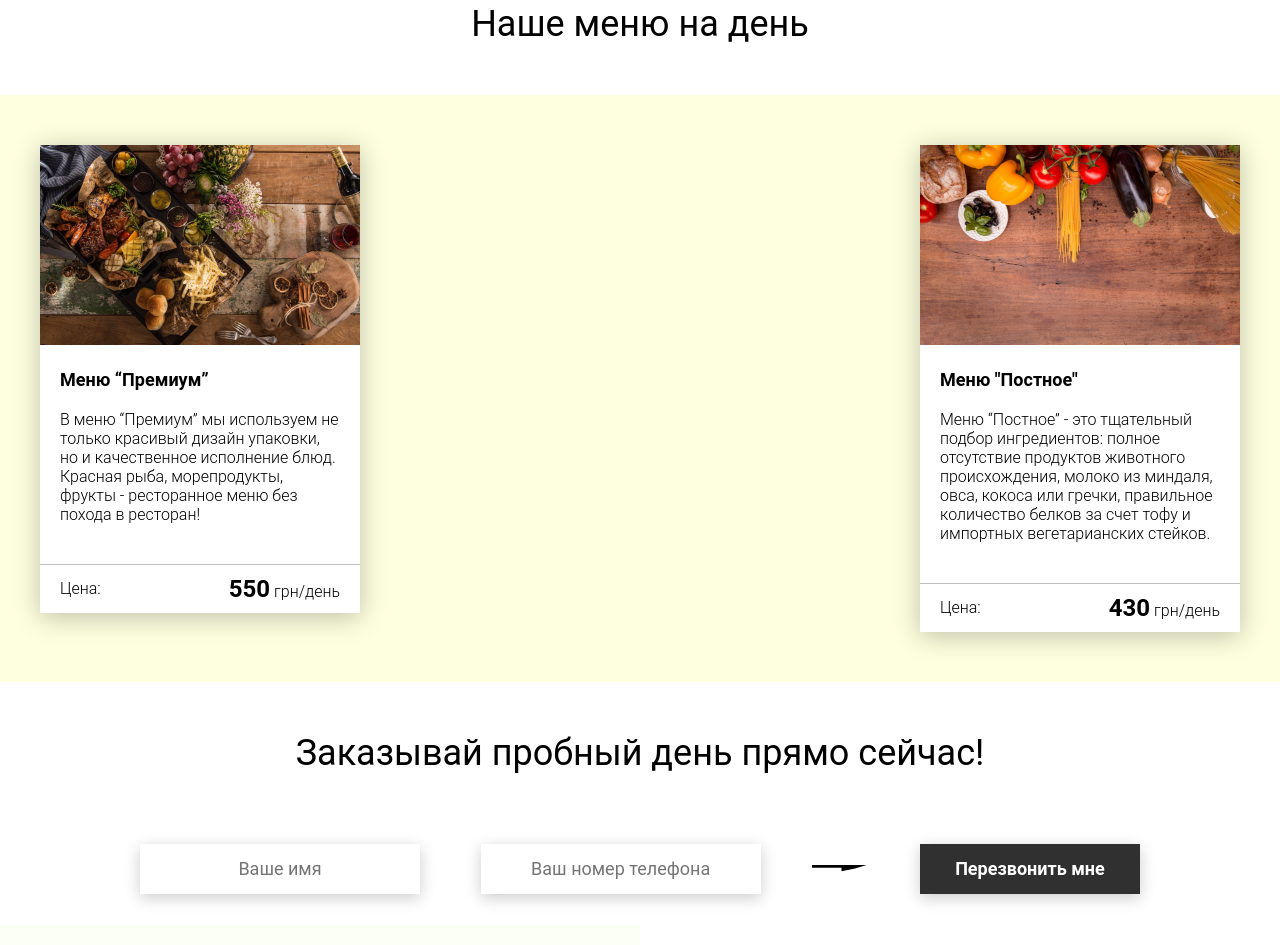
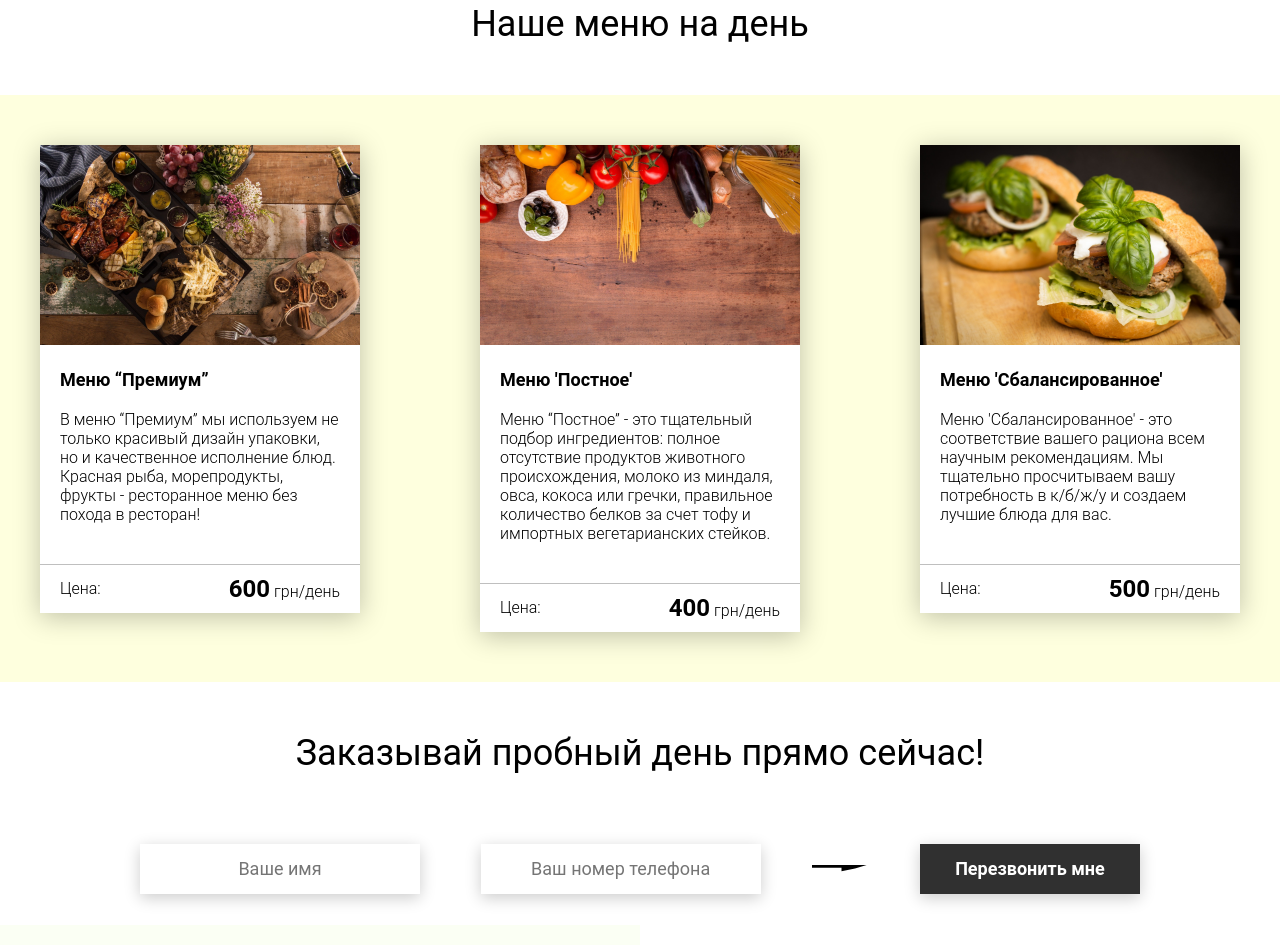
Before and after one commit to MadinaNurlanova/example, a plain HTML site: page index.html in a window 1280 px wide. Shown: the part 2577-3522 px from the top of the page. Drawn offline with Linux system fonts and the light colour scheme.

```diff
--- a/index.html
+++ b/index.html
@@ -195,7 +195,7 @@
 
 	<div class="menu__field">
 		<div id="cardWrapper" class="container">
-			<div class="menu__item">
+			<!-- <div class="menu__item">
 				<img src="img/tabs/elite.jpg" alt="elite">
 				<h3 class="menu__item-subtitle">Меню “Премиум”</h3>
 				<div class="menu__item-descr">В меню “Премиум” мы используем не только красивый дизайн упаковки, но и
@@ -207,8 +207,8 @@
 					<div class="menu__item-cost">Цена:</div>
 					<div class="menu__item-total"><span>550</span> грн/день</div>
 				</div>
-			</div>
-			<div class="menu__item">
+			</div> -->
+			<!-- <div class="menu__item">
 				<img src="img/tabs/post.jpg" alt="post">
 				<h3 class="menu__item-subtitle">Меню "Постное"</h3>
 				<div class="menu__item-descr">Меню “Постное” - это тщательный подбор ингредиентов: полное отсутствие
@@ -219,7 +219,7 @@
 				<div class="menu__item-price">
 					<div class="menu__item-cost">Цена:</div>
 					<div class="menu__item-total"><span>430</span> грн/день</div>
-				</div>
+				</div> -->
 			</div>
 		</div>
 	</div>
--- a/js/app.js
+++ b/js/app.js
@@ -100,7 +100,7 @@ const setTime = (deadline) => {
     const hours = document.querySelector("#hours")
     const minutes = document.querySelector("#minutes")
     const seconds = document.querySelector("#seconds")
-
+// Остановить таймер в проекте food когда время достигнет нуля
     const makeZero = (num) => {
         if(num > 0 && num < 10){
             return`0${num}`
@@ -143,7 +143,7 @@ modalCloseBtn.addEventListener('click',handleCloseModal)
 
 // Убираем скролл сайта
 
-document.body.style.overflow = 'hidden';
+// document.body.style.overflow = 'hidden';
 
 // class Dog{
 //     constructor(size, color){
@@ -158,30 +158,75 @@ document.body.style.overflow = 'hidden';
 // const whiteDog = new Dog(10, 'white')
 // const brownDog = new Dog(4, 'brown')
 
-// class Menu {
-//     constructor(img, alt, title, description, price){
-//         this.img = img
-//         this.alt = alt
-//         this.title = title
-//         this.description = description
-//         this.price = price
-//     }
-//     render(){
-//         const wrapper = document.querySelector("#cardWrapper")
-//         const block = document.createElement("div")
+class Menu {
+    constructor(img, alt, title, description, price){
+        this.img = img
+        this.alt = alt
+        this.title = title
+        this.description = description
+        this.price = price
+    }
+    render(){
+        const wrapper = document.querySelector("#cardWrapper")
+        const block = document.createElement("div")
 
-//         block.innerHTML = `
-// 			<div class="menu__item">
-// 				<img src="${this.img}" alt="${this.alt}">
-// 				<h3 class="menu__item-subtitle">${this.title}</h3>
-// 				<div class="menu__item-descr">${this.description}
-// 				</div>
-// 				<div class="menu__item-divider"></div>
-// 				<div class="menu__item-price">
-// 					<div class="menu__item-cost">Цена:</div>
-// 					<div class="menu__item-total"><span>$(this.price)</span> грн/день</div>
-// 				</div>
-// 			</div>`
-//         wrapper.append(block)
-//     }
-// }
+        block.innerHTML = `
+			<div class="menu__item">
+				<img src="${this.img}" alt="${this.alt}">
+				<h3 class="menu__item-subtitle">${this.title}</h3>
+				<div class="menu__item-descr">${this.description}
+				</div>
+				<div class="menu__item-divider"></div>
+				<div class="menu__item-price">
+					<div class="menu__item-cost">Цена:</div>
+					<div class="menu__item-total"><span>${this.price}</span> грн/день</div>
+				</div>
+			</div>`
+        wrapper.append(block)
+    }
+}
+
+const fetchMenu = async () => {
+    const request = await fetch('data.json')
+    const responce = await request.json()
+    return responce
+}
+
+fetchMenu().then((data) => {
+    data.menu.forEach(({img, alt, title, description, price}) => {
+        new Menu(img, alt, title, description, price).render()
+    })
+})
+
+
+const forms = document.querySelectorAll('form')
+
+
+const postData = async (url,data) => {
+    const request = await fetch(url, {
+        method: "POST",
+        body: data
+    })
+    return request
+}
+
+const bindPostData = (form) => {
+    form.addEventListener('submit', (e) => {
+        e.preventDefault()
+
+        const formData = new FormData(form)
+
+        const formDataObject = {}
+
+        formData.forEach((item, name) => {
+            formDataObject[name] = item
+        })
+        const stringifyObj = JSON.stringify(formDataObject)
+
+        postData("server.php", stringifyObj)
+    })
+}
+
+forms.forEach((form) => {
+    bindPostData(form)
+})
```
Also changed, not shown: 1 other file.
